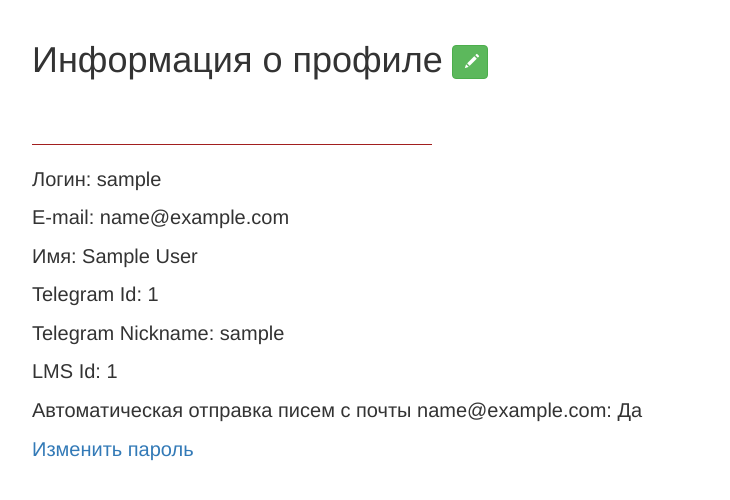
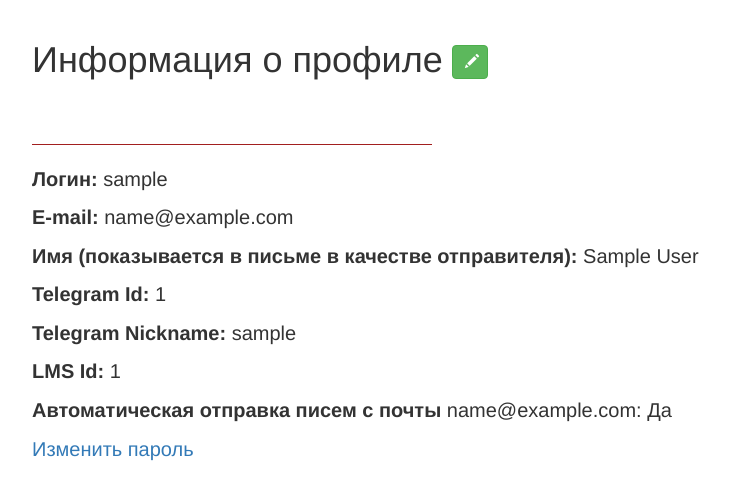
Before and after one commit to StepanBarantsev/course_management, a Flask app: template web/app/templates/profile/profile.html in a window 1280 px wide. Shown: the part 52-552 px from the top of the page, without its empty margins (38-768 px from the left). Run offline with Flask 2, Linux system fonts and the light colour scheme; a user stored in the database is signed in; tables that the repository leaves empty hold one stand-in row (values such as "Sample post"); the template is opened without the code that fills it: most values are stand-ins (such as "Sample title", 1, 10 or a date in 2020); some libraries are stand-ins or nearby versions.

Commit message:
Улучшил вывод данных в профиле

```diff
--- a/web/app/profile/forms.py
+++ b/web/app/profile/forms.py
@@ -8,7 +8,7 @@ class EditProfileForm(FlaskForm):
 
     username = StringField('Логин', validators=[DataRequired('Поле не должно быть пустым')])
     email = StringField('Email', validators=[DataRequired('Поле не должно быть пустым'), Email('Некорректный для e-mail формат')])
-    name = StringField('Имя')
+    name = StringField('Имя (показывается в письме в качестве отправителя)')
     lms_id = IntegerField('LMS Id', validators=[Optional('Введите число')])
     telegram_id = IntegerField('Telegram Id', validators=[Optional('Введите число')])
     telegram_nickname = StringField('Ник в Telegram', validators=[DataRequired('Поле не должно быть пустым')])
--- a/web/app/templates/profile/profile.html
+++ b/web/app/templates/profile/profile.html
@@ -9,27 +9,27 @@
     </div>
     <hr align="left" width="400" class="hr" />
 
-    <p class="profile_text"> Логин: {{ current_user.username }} </p>
+    <p class="profile_text"> <b>Логин:</b> {{ current_user.username }} </p>
 
-    <p class="profile_text"> E-mail: {{ current_user.email }} </p>
+    <p class="profile_text"> <b>E-mail:</b> {{ current_user.email }} </p>
 
     {% if current_user.name is not none and current_user.name != "" %}
-    <p class="profile_text"> Имя: {{ current_user.name }} </p>
+    <p class="profile_text"> <b>Имя (показывается в письме в качестве отправителя):</b> {{ current_user.name }} </p>
     {% endif %}
 
     {% if current_user.telegram_id is not none %}
-    <p class="profile_text"> Telegram Id: {{ current_user.telegram_id }} </p>
+    <p class="profile_text"> <b>Telegram Id:</b> {{ current_user.telegram_id }} </p>
     {% endif %}
 
     {% if current_user.telegram_nickname is not none %}
-    <p class="profile_text"> Telegram Nickname: {{ current_user.telegram_nickname }} </p>
+    <p class="profile_text"> <b>Telegram Nickname:</b> {{ current_user.telegram_nickname }} </p>
     {% endif %}
 
     {% if current_user.lms_id is not none %}
-    <p class="profile_text"> LMS Id: {{ current_user.lms_id }} </p>
+    <p class="profile_text"> <b>LMS Id:</b> {{ current_user.lms_id }} </p>
     {% endif %}
 
-    <p class="profile_text"> Автоматическая отправка писем с почты {{ default_mail }}:
+    <p class="profile_text"> <b>Автоматическая отправка писем с почты</b> {{ default_mail }}:
     {% if current_user.flag_emails_from_default_mail == false %}
         Нет
     {% else %}
```
